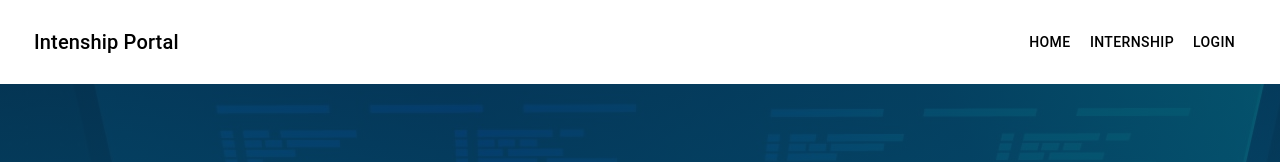
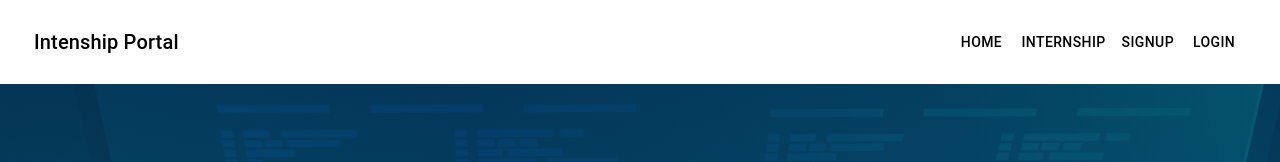
Before and after one commit to ShibilaTM/Project-Internship, a React (Create React App) app in the folder frontend/: page / in a window 1280 px wide. Shown: the top 162 px of the page. Built offline with nearby package versions, Linux system fonts and the light colour scheme.

Commit message:
roleson added signup inhomepage

```diff
--- a/frontend/src/elements/Home.js
+++ b/frontend/src/elements/Home.js
@@ -19,6 +19,7 @@ const Home = () => {
               </p>
 
               <button>          <Link to='/login'>Login  </Link> </button>
+
             </div>
           </div>
         </section>
--- a/frontend/src/elements/Navbar.jsx
+++ b/frontend/src/elements/Navbar.jsx
@@ -6,16 +6,16 @@ const Navbar = () => {
   return (
     <div>
       <Box sx={{ flexGrow: 1 }}>
-    <AppBar position="static" style={{background:'white', color:'black'}}>
+        <AppBar position="static" style={{ background: 'white', color: 'black' }}>
           <Toolbar>
 
             <Typography variant="h6" component="div" sx={{ flexGrow: 1 }}>
               Intenship Portal
             </Typography>
-        <Button color="inherit"><Link style={{textDecoration:'none',color:'black'}} to={'/'}>Home</Link></Button>
-        <Button color="inherit"><Link style={{textDecoration:'none',color:'black'}}to={'/internship'}>Internship</Link></Button>
-        <Button color="inherit"><Link style={{textDecoration:'none',color:'black'}} to={'/Login'}>Login</Link></Button>
-
+            <Button color="inherit"><Link style={{ textDecoration: 'none', color: 'black' }} to={'/'}>Home</Link></Button>
+            <Button color="inherit"><Link style={{ textDecoration: 'none', color: 'black' }} to={'/internship'}>Internship</Link></Button>
+            <Button color="inherit"><Link style={{ textDecoration: 'none', color: 'black' }} to={'/signup'}>Signup</Link></Button>
+            <Button color="inherit"><Link style={{ textDecoration: 'none', color: 'black' }} to={'/Login'}>Login</Link></Button>
           </Toolbar>
         </AppBar>
       </Box>
```
Lines whose indentation alone changed are shown as unchanged.
